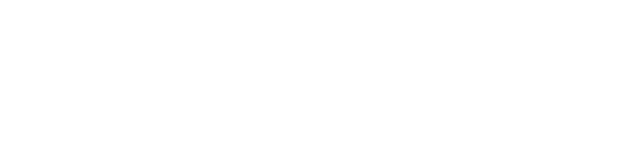
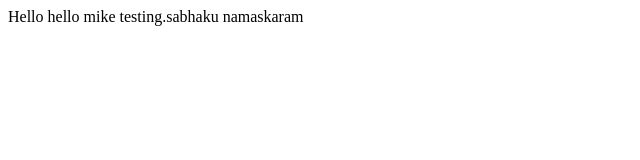
Before and after one commit to Mounika-Chekka/github-crash-course, a plain HTML site: page index.html in a window 1280 px wide. Shown: the whole page, without its empty margins (0-640 px from the left). Drawn offline with Linux system fonts and the light colour scheme.

Commit message:
1st feature added

```diff
--- a/index.html
+++ b/index.html
@@ -7,6 +7,6 @@
     <title>Document</title>
 </head>
 <body>
-
+    Hello hello mike testing.sabhaku namaskaram
 </body>
 </html>
```
